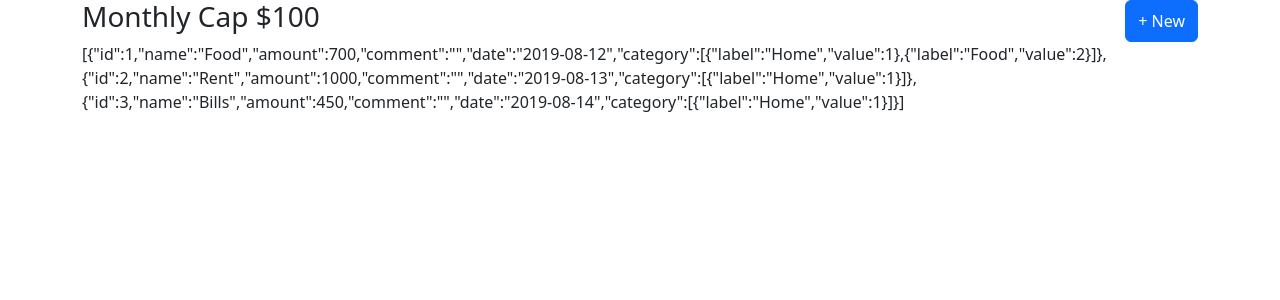
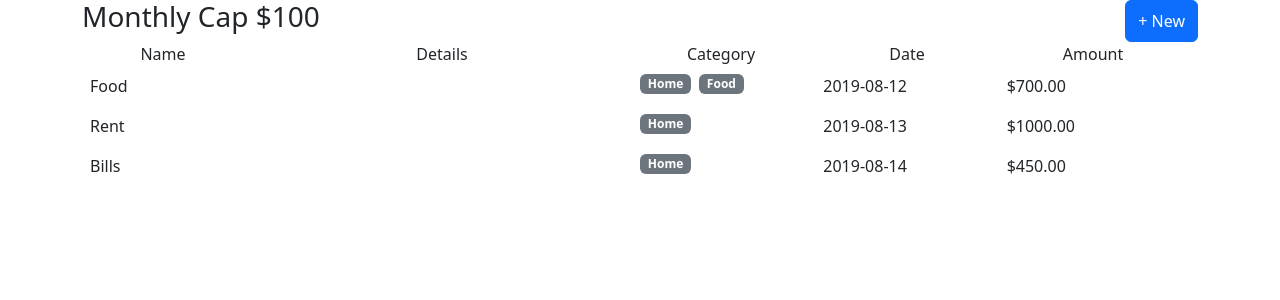
Before and after one commit to rachelwong/expenser-ts, a React (Create React App) app: page / in a window 1280 px wide. Shown: the top 300 px of the page. Built offline with nearby package versions, Linux system fonts and the light colour scheme.

Commit message:
feat: added expenseItem component

```diff
--- /dev/null
+++ b/src/components/ExpenseItem.tsx
@@ -0,0 +1,31 @@
+import React from 'react'
+import { IExpenseItem } from '../interfaces/IExpense'
+import { Row, Col, Stack, Badge } from 'react-bootstrap'
+
+type ExpenseItemProps = {
+  expenseItem: IExpenseItem
+}
+
+const ExpenseItem = ({ expenseItem }: ExpenseItemProps) => {
+  const { id, name, comment, date, amount, category } = expenseItem
+
+  return (
+    <Row className='w-100 p-2'>
+      <Col xs={2} className="text-left">{ name }</Col>
+      <Col xs={4} className="text-left">{ comment }</Col>
+      <Col xs={2} className="text-left">
+        {category.length &&
+          <Stack direction="horizontal" gap={2}>
+            { category.map((cat, catIndex) => (
+              <Badge bg='secondary' key={ catIndex }>{ cat.label }</Badge>
+            )) }
+          </Stack>
+        }
+      </Col>
+      <Col xs={2} className="text-left">{ date }</Col>
+      <Col xs={2} className="text-left">${ (amount).toFixed(2) }</Col>
+    </Row>
+  )
+}
+
+export default ExpenseItem
--- a/src/components/Expenser.tsx
+++ b/src/components/Expenser.tsx
@@ -2,6 +2,7 @@ import React, { useEffect } from 'react'
 import { useExpenseContext } from '../context/ExpenseContext'
 import baseExpenses from '../data/baseExpenses.json'
 import { Stack, Row, Col, Button, Container } from 'react-bootstrap'
+import ExpenseItem from './ExpenseItem'
 
 const Expenser = () => {
   const { expenseItems, setExpenseItems, monthCap, setMaxExpenses, openModal } = useExpenseContext();
@@ -26,7 +27,18 @@ const Expenser = () => {
           </Row>
         )}
         {expenseItems.length && (
-          <p>{JSON.stringify(expenseItems)}</p>
+          <>
+            <Row className='w-100'>
+              <Col xs={ 2} className="text-center">Name</Col>
+              <Col xs={ 4} className="text-center">Details</Col>
+              <Col xs={ 2} className="text-center">Category</Col>
+              <Col xs={ 2} className="text-center">Date</Col>
+              <Col xs={2 } className="text-center">Amount</Col>
+            </Row>
+            {expenseItems.map((item) => (
+              <ExpenseItem expenseItem={item} key={ item.id } />
+            ))}
+          </>
         )}
       </Stack>
     </Container>
--- a/src/context/ExpenseContext.tsx
+++ b/src/context/ExpenseContext.tsx
@@ -7,7 +7,7 @@ type ExpenseContextProviderProps = {
   children: ReactNode
 }
 
-type ExpenseItem = {
+export type ExpenseItem = {
   id: number
   name: string
   amount: number
--- /dev/null
+++ b/src/interfaces/IExpense.ts
@@ -0,0 +1,13 @@
+export type IExpenseItem = {
+  id: number
+  name: string
+  amount: number
+  date: string
+  comment: string
+  category: ISelectOption[]
+}
+
+export type ISelectOption = {
+  label: string
+  value: string | number
+}
```
